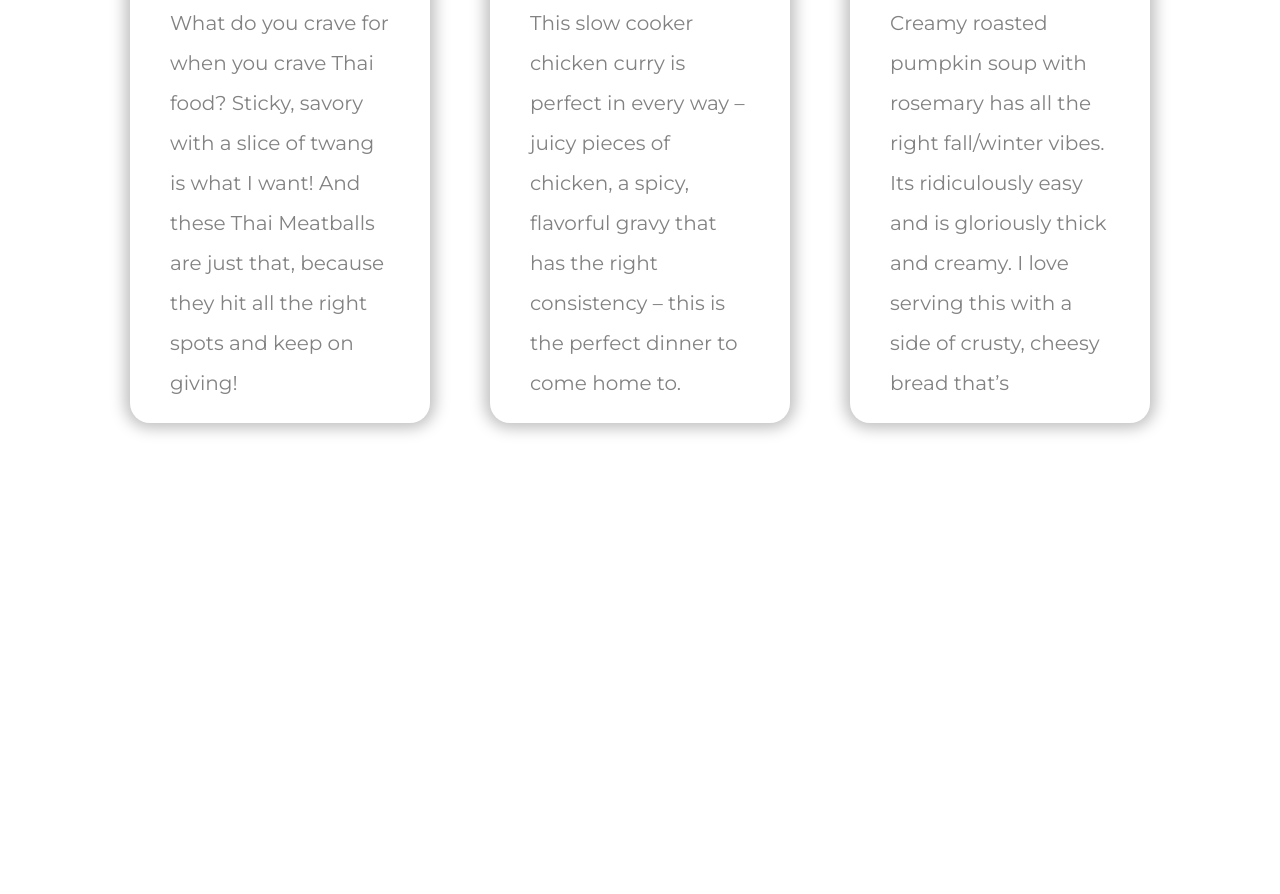
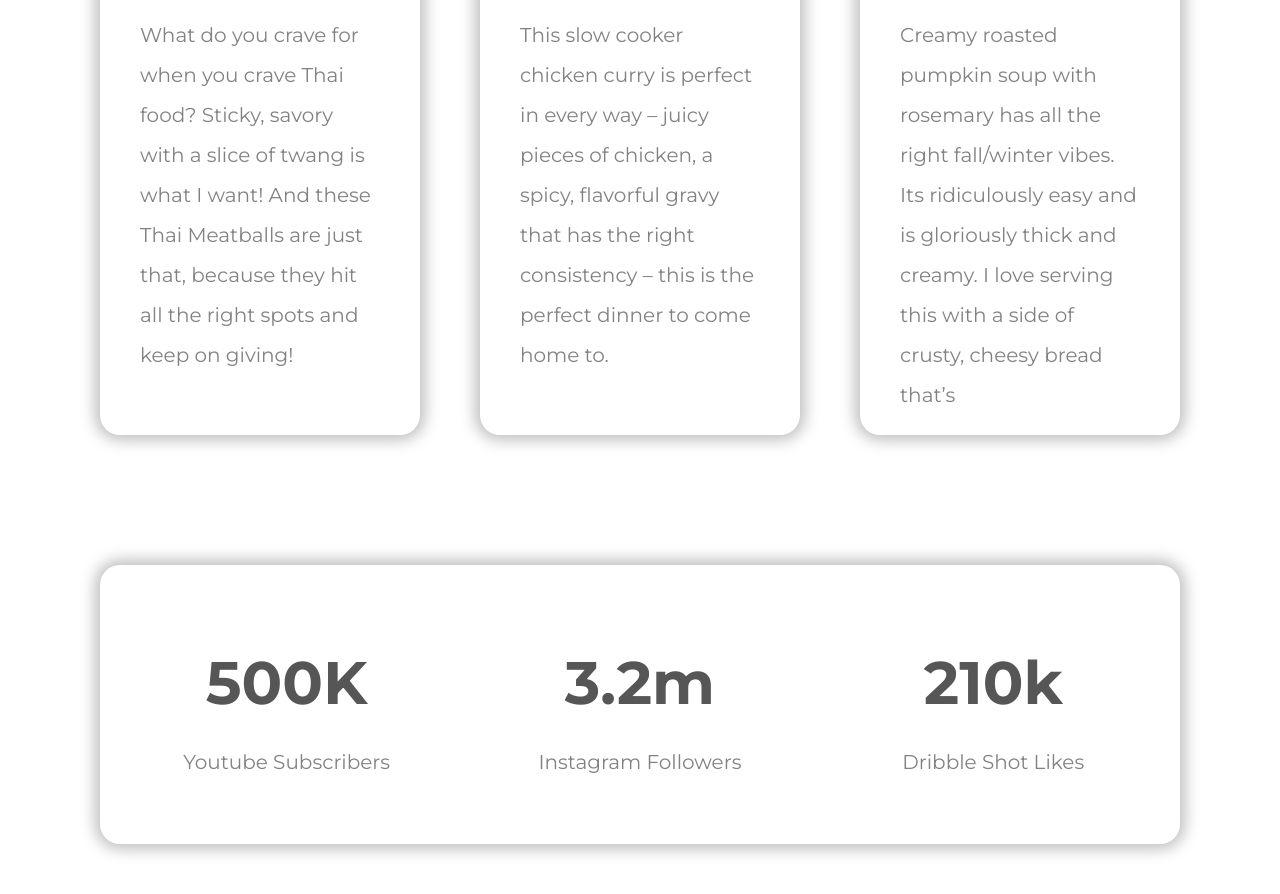
Before and after one commit to arafat4u/food-network, a plain HTML site: page index.html in a window 1280 px wide. Shown: the part 1931-2825 px from the top of the page. Before the commit the page ends 2484 px from the top, so only its background shows below. Drawn offline with Linux system fonts and the light colour scheme.

Commit message:
social part done

```diff
--- a/index.html
+++ b/index.html
@@ -71,6 +71,23 @@
         </div>
     </section>
 
+    <section id="social-media">
+        <div class="social-part">
+            <div class="youtube">
+                <h1>500K</h1>
+                <p>Youtube Subscribers</p>
+            </div>
+            <div class="instagram">
+                <h1>3.2m</h1>
+                <p>Instagram Followers</p>
+            </div>
+            <div class="dribble">
+                <h1>210k</h1>
+                <p>Dribble Shot Likes</p>
+            </div>
+        </div>
+    </section>
+
 </body>
 
 </html>
--- a/style.css
+++ b/style.css
@@ -93,7 +93,7 @@ h1 span{
 
 #my-recipie{
     text-align: center;
-    margin: 100px 100px;
+    margin: 100px 70px;
 }
 #my-recipie p{
     padding:0 40px;
@@ -121,5 +121,26 @@ h1 span{
     padding:0 40px;
     line-height: 40px;
 }
+/* ====== my recipies part END ===== */
+/* ====== Social Part Start ===== */
+.social-part{
+    display: flex;
+    margin: 100px 100px;
+    padding: 50px 10px;
+    box-shadow: 0 0 15px 5px #bebebe;
+    border-radius: 20px;
+}
 
-/* ====== my recipies part END ===== */
+.youtube {
+    width: 33.33%;
+    text-align: center;
+}
+.instagram{
+    width: 33.33%;
+    text-align: center;
+}
+.dribble{
+    width: 33.33%;
+    text-align: center;
+}
+/* ====== Social Part End ===== */
```
